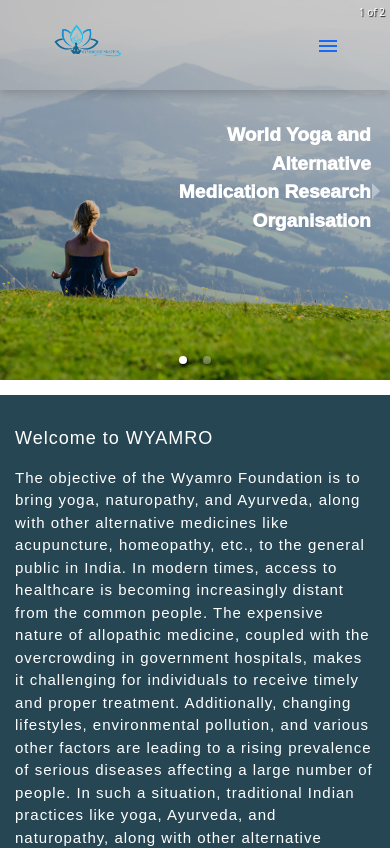
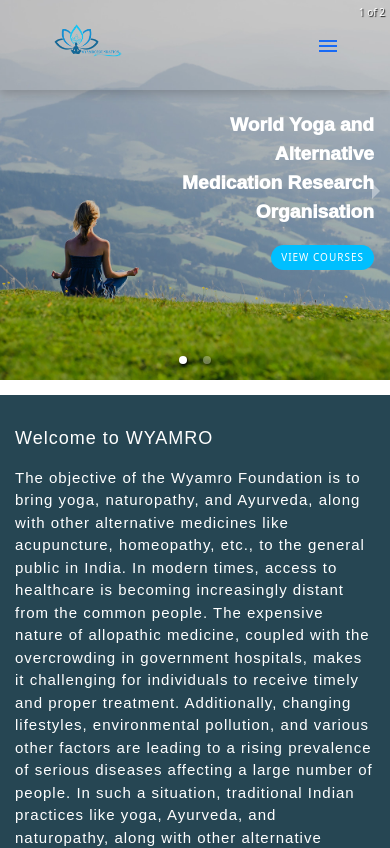
Before and after one commit to watchayush/startupWyamro, a React (Create React App) app: page / in a window 390 px wide. Shown: the top 848 px of the page. Built offline with nearby package versions, Linux system fonts and the light colour scheme.

Commit message:
styling changes

```diff
--- a/src/components/molecules/CarouselImgComp/CarouselImgComp.css
+++ b/src/components/molecules/CarouselImgComp/CarouselImgComp.css
@@ -4,15 +4,18 @@
 .carouselBannerContainer {
   text-align: end;
   display: flex;
-  flex-direction: row;
-  justify-content: flex-end;
+  flex-direction: column;
+  justify-content: center;
+  align-items: flex-end;
 }
 .carouselBanner {
+  display: flex;
+  flex-direction: column;
   height: 100%;
   font-family: Papyrus, fantasy;
   text-align: end;
-  width: 60%;
-  padding: 16% 5em;
+
+  padding: 25% 0 0 5em;
   font-size: 2em;
   font-weight: 1000;
   color: #fff;
@@ -20,14 +23,74 @@
   -webkit-background-clip: text;
   -webkit-text-fill-color: transparent; */
 }
+.carouselBannerRight {
+  width: 60%;
+  padding-right: 5em;
+}
+.coursesBtn {
+  color: #ffffff;
+  cursor: pointer;
+  font-weight: 400;
+  font-size: 13px;
+  line-height: 15px;
+  text-align: center;
+  padding: 17px 30px;
+  white-space: nowrap;
+  letter-spacing: 1px;
+  background: #00bfff;
+  margin-top: 2.5em;
+  display: inline-block;
+  text-decoration: none;
+  border: none;
+  border-radius: 2em;
+  text-transform: uppercase;
+  position: relative;
+  animation: mymove 3s infinite;
+}
+@keyframes mymove {
+  0% {
+    top: 0px;
+  }
+  50% {
+    top: 20px;
+  }
+  100% {
+    top: 0px;
+  }
+}
+.coursesBtn:hover {
+  color: #fff;
+  background: transparent;
+  border: 0.2em solid #00bfffdc;
+}
 @media (max-width: 870px) {
+  .carouselBannerRight {
+    padding-right: 1em;
+  }
   .carouselBanner {
     height: 100%;
     font-family: Papyrus, fantasy;
     text-align: end;
-    padding: 31% 1em;
+    padding: 51% 0 0 1em;
     font-size: 1.2em;
     font-weight: 1000;
     color: #fff;
   }
+  .coursesBtn {
+    margin-top: 1.5em;
+    padding: 5px 10px;
+    font-size: 10px;
+    animation: mymove 3s infinite;
+  }
+  @keyframes mymove {
+    0% {
+      top: 0px;
+    }
+    50% {
+      top: 10px;
+    }
+    100% {
+      top: 0px;
+    }
+  }
 }
--- a/src/components/molecules/CarouselImgComp/CarouselImgComp.jsx
+++ b/src/components/molecules/CarouselImgComp/CarouselImgComp.jsx
@@ -3,7 +3,7 @@
 import "./CarouselImgComp.css";
 import { motion } from "framer-motion";
 
-export default function CarouselImgComp({ carouselDetails }) {
+export default function CarouselImgComp({ carouselDetails, focusToCourses }) {
   const imgUrl = process.env.PUBLIC_URL + carouselDetails.url;
 
   //   ${(props) => props.imgUrl && `background-image: (${props.imgUrl})`}
@@ -27,8 +27,18 @@
           animate="slide"
           className="carouselBannerContainer"
         >
-          <div className="carouselBanner">
-            World Yoga and Alternative Medication Research Organisation
+          <div className="carouselBannerRight">
+            <div className="carouselBanner">
+              World Yoga and Alternative Medication Research Organisation
+            </div>
+            <button
+              className="coursesBtn"
+              onClick={() => {
+                focusToCourses();
+              }}
+            >
+              View Courses
+            </button>
           </div>
         </motion.div>
       </CarCont>
--- a/src/components/molecules/Navbar/Navbar.jsx
+++ b/src/components/molecules/Navbar/Navbar.jsx
@@ -87,7 +87,12 @@
                           key={menu?.id}
                           className={bgColor ? "navLink nvLink" : "navLink"}
                         >
-                          <div onClick={() => setMenuClicked(false)}>
+                          <div
+                            onClick={() => {
+                              setShowMenu(false);
+                              setMenuClicked(false);
+                            }}
+                          >
                             {menu?.title}
                           </div>
                         </Link>
--- a/src/pages/Home/Home.jsx
+++ b/src/pages/Home/Home.jsx
@@ -14,12 +14,18 @@
 import CarouselImgComp from "../../components/molecules/CarouselImgComp/CarouselImgComp";
 
 export default function Home() {
+  const focusToCourses = () => {
+    document.getElementById("courseOffered").scrollIntoView();
+  };
   return (
     <div className="homeContainer">
       <Carousel showThumbs={false} className="caroselStyle">
         {caroselImages?.map((car) => (
           <div className="carCont">
-            <CarouselImgComp carouselDetails={car} />
+            <CarouselImgComp
+              carouselDetails={car}
+              focusToCourses={focusToCourses}
+            />
             {/* <img src={process.env.PUBLIC_URL + car.url} /> */}
           </div>
         ))}
@@ -51,7 +57,7 @@
             );
           })}
       </div>
-      <div className="coursesOfferedContainer">
+      <div className="coursesOfferedContainer" id="courseOffered">
         <div className="coursesOfferedHeading">Courses offered</div>
         <MultiCardCarousel allCourses={allCourses} />
       </div>
```
